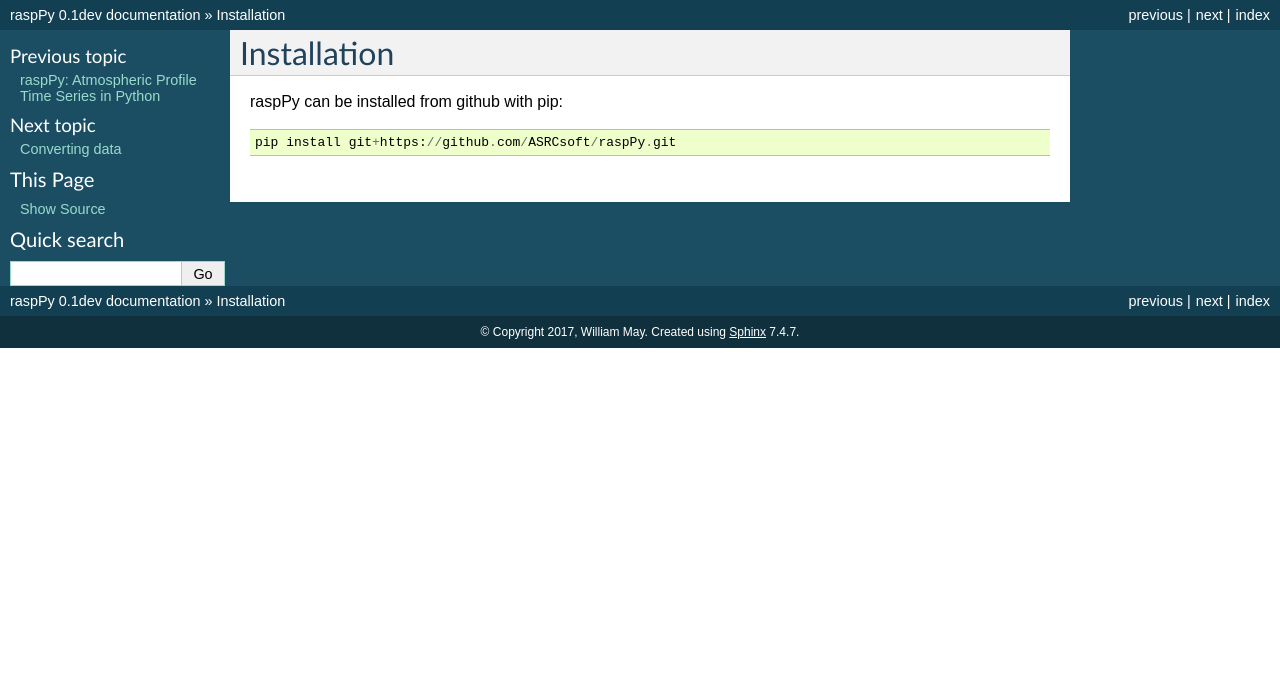
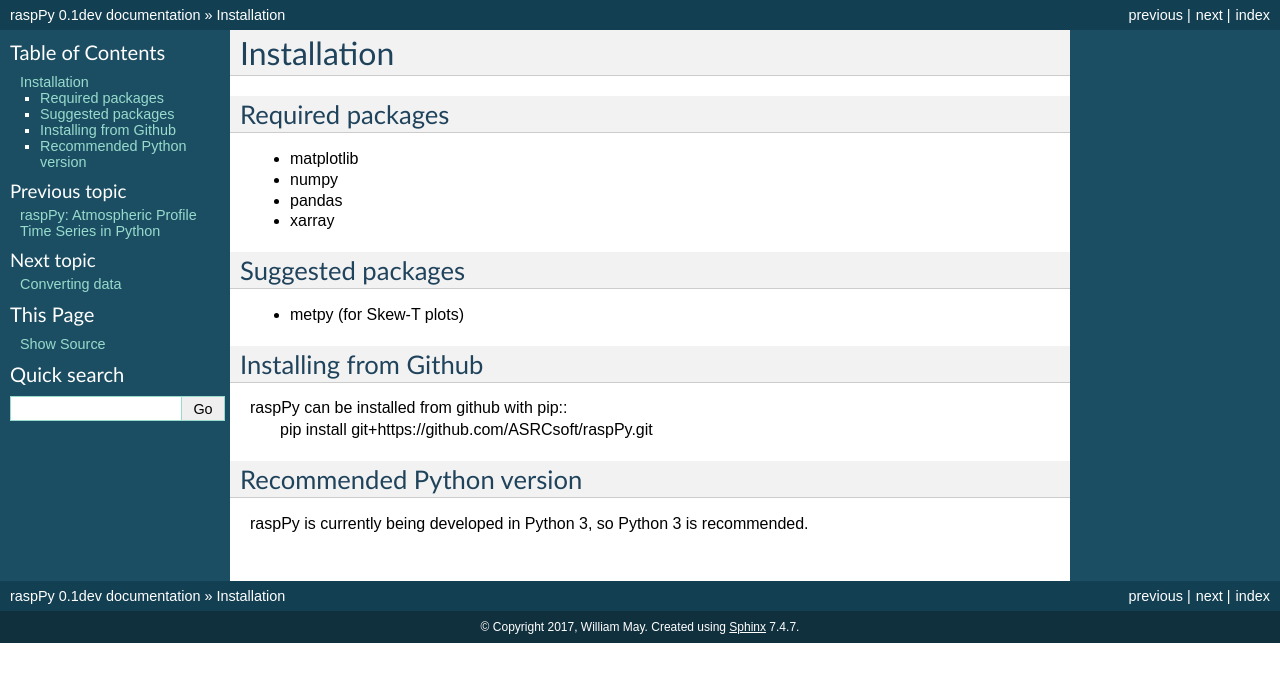
Before and after one commit to ASRCsoft/wxprofilers, a Sphinx documentation site: the page built from docs/installation.rst, in a window 1280 px wide. Shown: the top 682 px of the page. Built offline with Sphinx 7.4.7, drawn with Linux system fonts in a browser that asks for light colours.

Commit message:
Improved the installation docs

```diff
--- a/docs/installation.rst
+++ b/docs/installation.rst
@@ -1,6 +1,25 @@
 Installation
 ============
 
+Required packages
+-----------------
+- matplotlib
+- numpy
+- pandas
+- xarray
+
+
+Suggested packages
+------------------
+- metpy (for Skew-T plots)
+
+
+Installing from Github
+----------------------
 raspPy can be installed from github with pip::
+  pip install git+https://github.com/ASRCsoft/raspPy.git
 
-  pip install git+https://github.com/ASRCsoft/raspPy.git
+
+Recommended Python version
+--------------------------
+raspPy is currently being developed in Python 3, so Python 3 is recommended.
```
